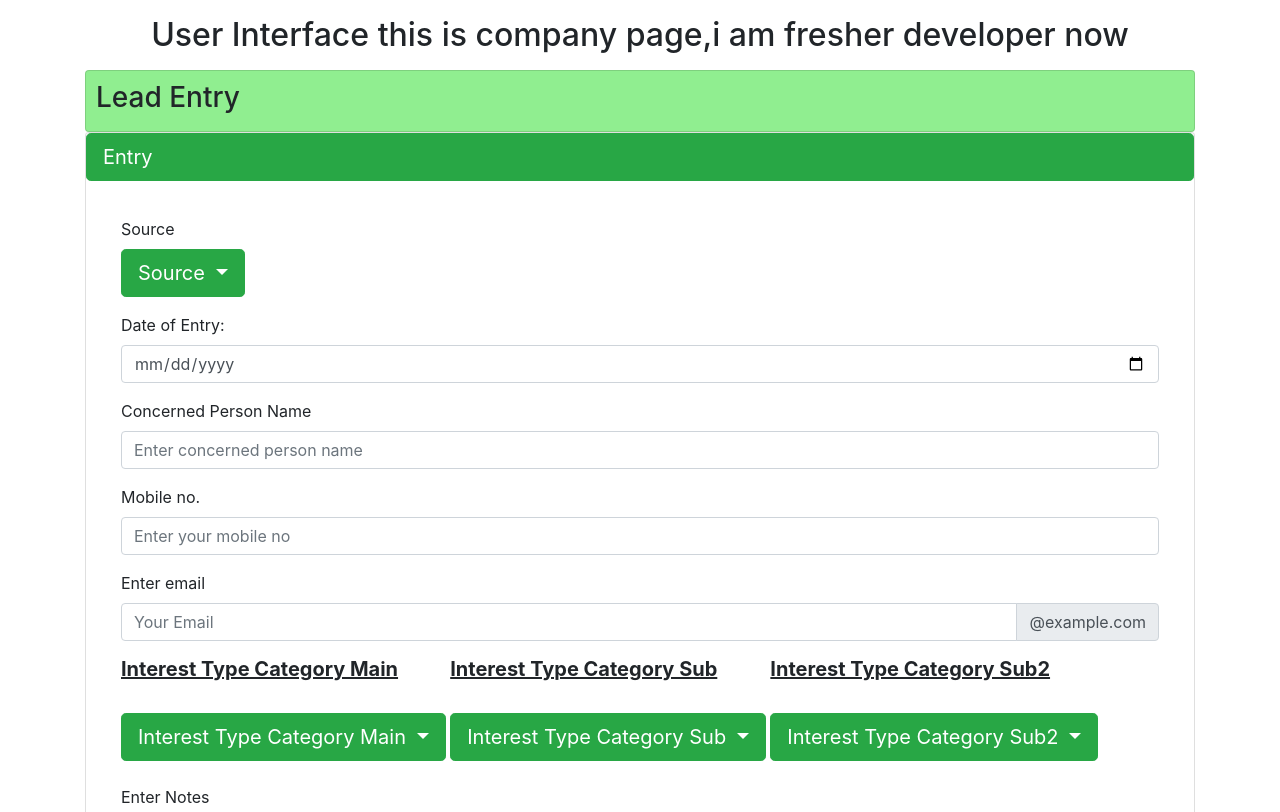
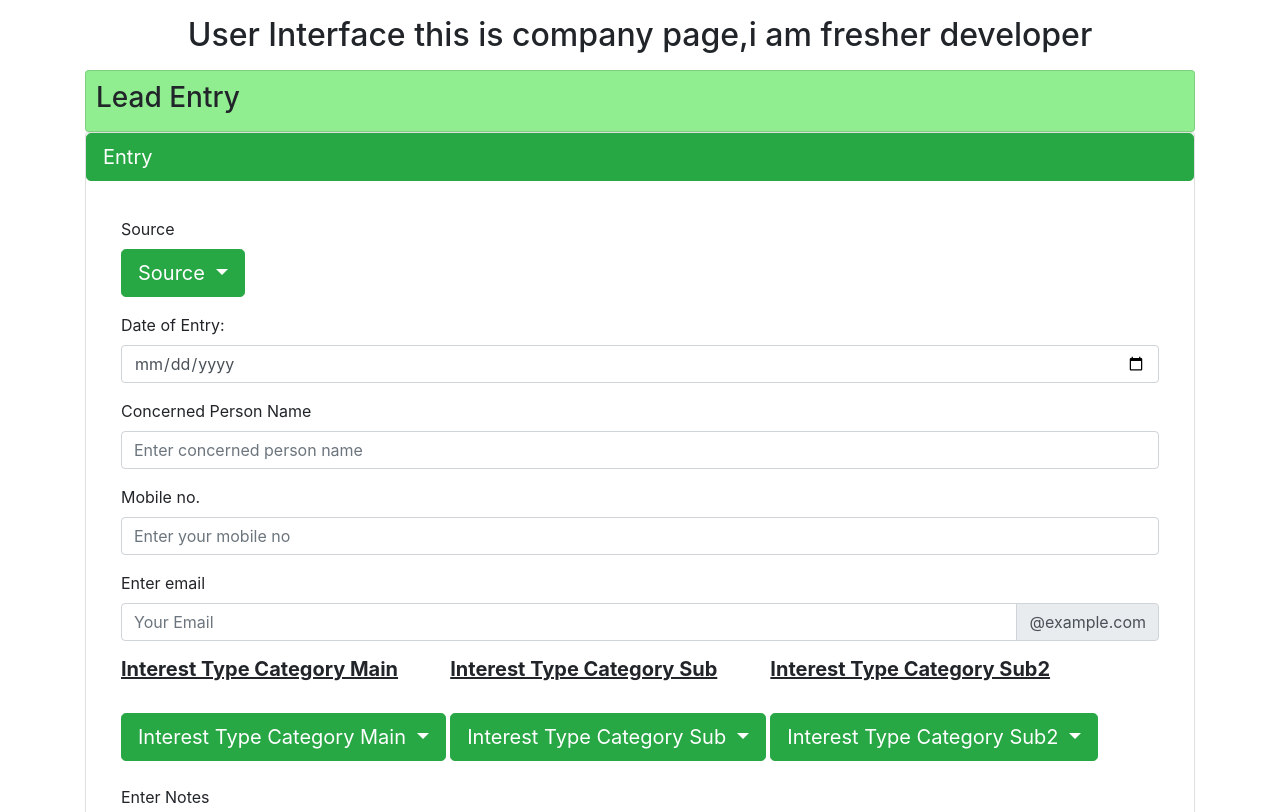
Before and after one commit to Minshu123/dockertask, a plain HTML site: page index.html in a window 1280 px wide. Shown: the top 812 px of the page. Drawn offline with nearby package versions, Linux system fonts and the light colour scheme.

Commit message:
thirdcommit

```diff
--- a/index.html
+++ b/index.html
@@ -54,7 +54,7 @@
   }
 </script>
 <div class="container">
-  <h2 style="text-align:center ;" class="pt-3 pb-2">User Interface this is company page,i am fresher developer now</h2>
+  <h2 style="text-align:center ;" class="pt-3 pb-2">User Interface this is company page,i am fresher developer</h2>
   <div id="accordion">
   	<div style="background-color:lightgreen;" class="card">
     <label style=" padding:10px 10px 0px 10px;"><h3>Lead Entry</h3></label>
```
